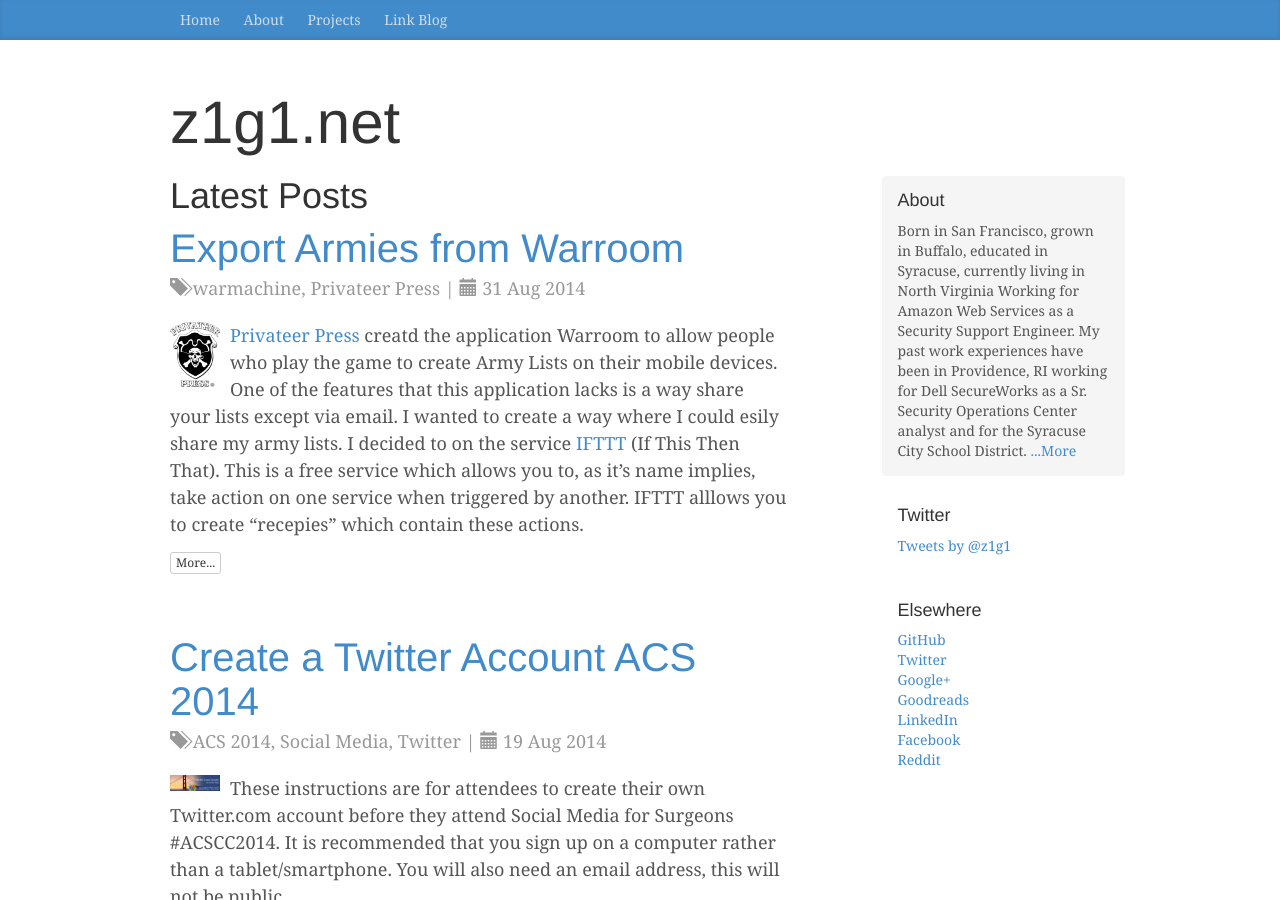
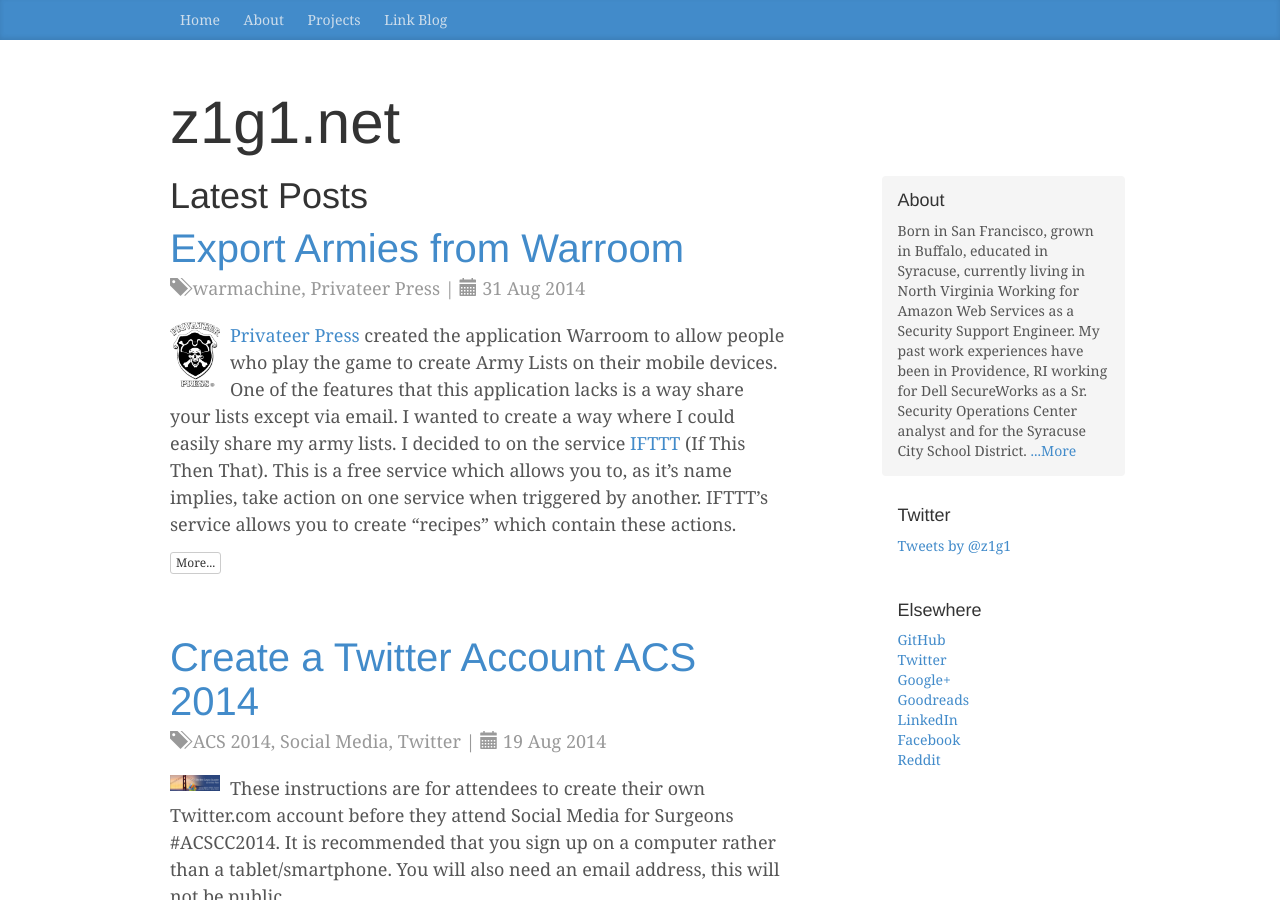
Before and after one commit to z1g1/z1g1.net, a Jekyll site: the page built from index.html, in a window 1280 px wide and 900 px high. Built offline with Jekyll 4.4.1, drawn with Linux system fonts in a browser that asks for light colours; nearby versions of some CDN libraries; library files that are not in the unit come from our copies; Markdown is read by kramdown in place of the engine named in the settings; the list of posts is cut into pages by our own code; comment, search, counter and statistics services are not loaded.

Commit message:
corrected some spelling errors in ifttt file

```diff
--- a/_posts/2014-08-31-export-armies-from-warroom.md
+++ b/_posts/2014-08-31-export-armies-from-warroom.md
@@ -6,13 +6,15 @@
 tags: warmachine, Privateer Press
 ---
 
-[Privateer Press](http://privateerpress.com/) creatd the application Warroom to allow people who play the game to create Army Lists on their mobile devices.  One of the features that this application lacks is a way share your lists except via email.  I wanted to create a way where I could esily share my army lists.  I decided to on the service [IFTTT](https://ifttt.com) (If This Then That).  This is a free service which allows you to, as it's name implies, take action on one service when triggered by another.  IFTTT alllows you to create "recepies" which contain these actions.
+[Privateer Press](http://privateerpress.com/) created the application Warroom to allow people who play the game to create Army Lists on their mobile devices.  One of the features that this application lacks is a way share your lists except via email.  I wanted to create a way where I could easily share my army lists.  I decided to on the service [IFTTT](https://ifttt.com) (If This Then That).  This is a free service which allows you to, as it's name implies, take action on one service when triggered by another.  IFTTT's service allows you to create "recipes" which contain these actions.
 
-I created two receipies:
-* [Save WarRoom Armies to Dropbox](https://ifttt.com/recipes/199663-save-warroom-armies-to-dropbox)
-* [Save WarRoom Armies to Google Drive Spreadsheet](https://ifttt.com/recipes/199664-save-warroom-armies-to-google-drive-spreadsheet)
+I created two recipes:
+<ul>
+<li>[Save WarRoom Armies to Dropbox](https://ifttt.com/recipes/199663-save-warroom-armies-to-dropbox)</li>
+<li>[Save WarRoom Armies to Google Drive Spreadsheet](https://ifttt.com/recipes/199664-save-warroom-armies-to-google-drive-spreadsheet)</li>
+</ul>
 
-Both of these recepies are triggered off of a new email matching a search for "War Room Army" in the subject line of an email.  Then append the body of the email to a text file which can then be modified and shared in a normal way.  This is a bit of a work around since WarRoom does not allow any sort of bulk exporting or and mass export.  Hopefully in the future [Privateer Press](http://privateerpress.com/) and their partner [Tinkerhouse Games](http://tinkerhousegames.com/) will update the software with these features.
+Both of these recipes are triggered off of a new email matching a search for "War Room Army" in the subject line of an email.  Then append the body of the email to a text file which can then be modified and shared in a normal way.  This is a bit of a work around since WarRoom does not allow any sort of bulk exporting or and mass export.  Hopefully in the future [Privateer Press](http://privateerpress.com/) and their partner [Tinkerhouse Games](http://tinkerhousegames.com/) will update the software with these features.
 
 	Example of the text output
 	May 07, 2014 at 03:22PM, War Room Army - 50 Drake Pirates,
```
